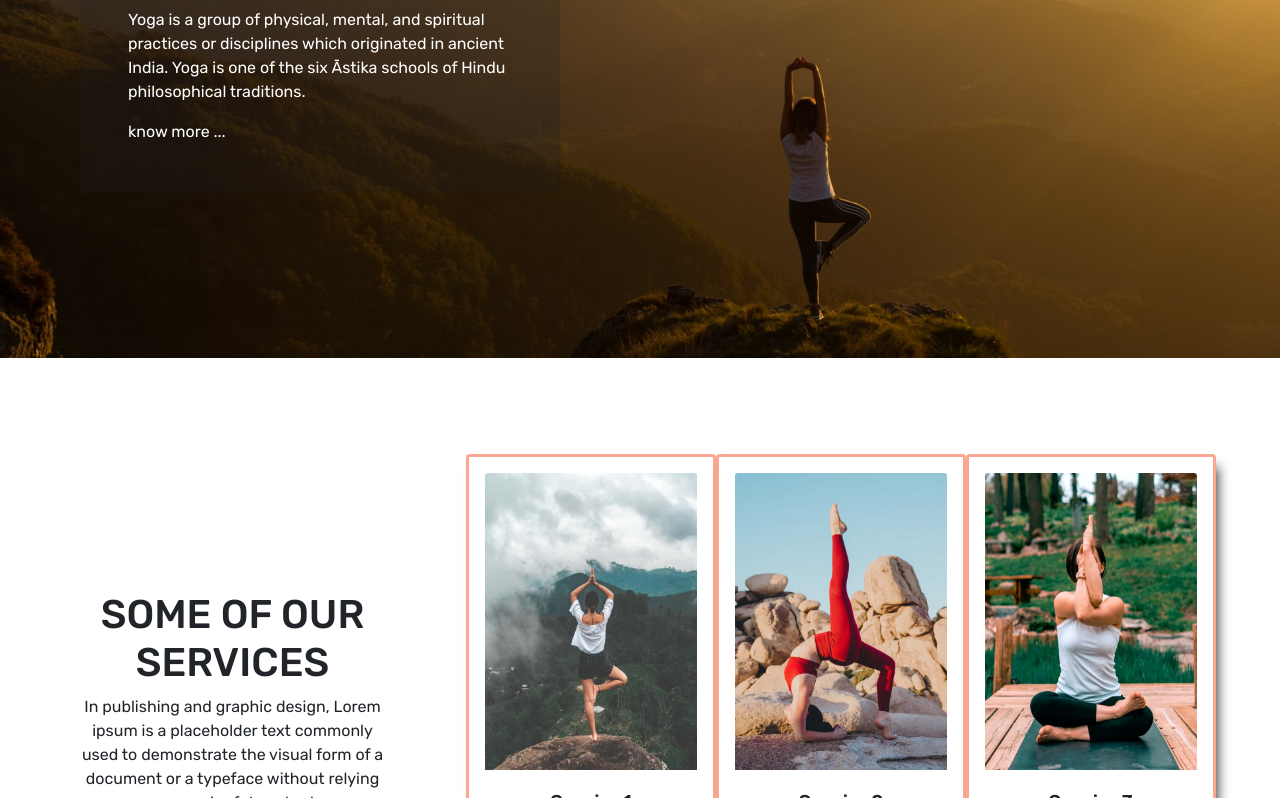
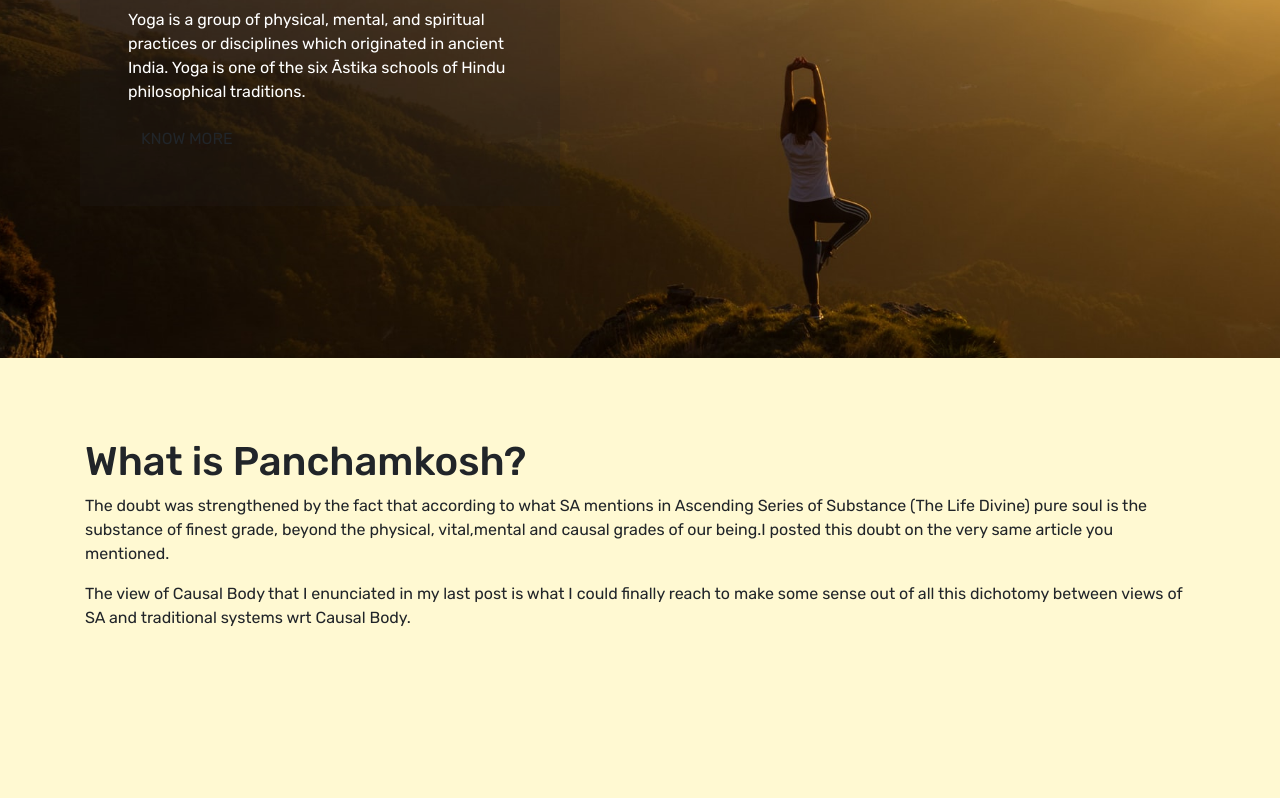
Before and after one commit to karankumarshreds/P_Posh_React, a React (Create React App) app: page / in a window 1280 px wide. Shown: the part 382-1180 px from the top of the page. After the commit the page ends 1092 px from the top, so only its background shows below. Built offline with nearby package versions, Linux system fonts and the light colour scheme.

Commit message:
Added WHAT IS Component

```diff
--- a/src/App.css
+++ b/src/App.css
@@ -1,6 +1,7 @@
 .App {
   user-select: none;
 }
-.App-card {
-  margin-top: 5rem !important;
+.App-pancham {
+  margin-top: 5rem;
+  margin-bottom: 5rem;
 }
--- a/src/App.js
+++ b/src/App.js
@@ -5,12 +5,15 @@ import './App.css';
 import Navbar from './Components/Navbar/Navbar';
 import Banner from './Components/Banner/Banner';
 import Card from './Components/Card/Card';
+import Pancham from './Components/Pancham/Pancham';
+
 function App() {
   return (
     <div className="App">
       <Navbar />
       <Banner />
-      <div className="App-card"><Card /></div>
+      <div className="App-pancham"><Pancham /></div>
+      {/* <div className="App-card"><Card /></div> */}
 
       {/* <header className="App-header">
         <img src={logo} className="App-logo" alt="logo" />
--- a/src/Components/Banner/Banner.js
+++ b/src/Components/Banner/Banner.js
@@ -16,7 +16,7 @@ class Banner extends Component {
                 <div className="tab-pane fade show active" id="nav-home" role="tabpanel" aria-labelledby="nav-home-tab">
                     <h1>Yoga</h1>
                     <p>Yoga is a group of physical, mental, and spiritual practices or disciplines which originated in ancient India. Yoga is one of the six Āstika schools of Hindu philosophical traditions.</p>
-                    <a>know more ... </a>
+                    <a><button className="btn">KNOW MORE</button></a>
                 </div>
 
                 <div className="tab-pane fade" id="nav-profile" role="tabpanel" aria-labelledby="nav-profile-tab">
--- a/src/Components/Card/Card.css
+++ b/src/Components/Card/Card.css
@@ -17,6 +17,10 @@
 .Card-heading {
     width: 40%;
     padding-right: 5rem;
+
+}
+.Card-heading h1 {
+  color: rgb(255, 131, 109) ;
 }
 @media only screen and (max-width: 890px) {
     .Card-heading{
--- /dev/null
+++ b/src/Components/Pancham/Pancham.js
@@ -0,0 +1,22 @@
+import React, {Component} from 'react';
+import './Pancham.css';
+
+class Pancham extends Component {
+    render() {
+        return (
+            <div className="Pancham container">
+                <h1>What is Panchamkosh?</h1>
+                <p>The doubt was strengthened by the fact that according to what
+                    SA mentions in Ascending Series of Substance (The Life Divine)
+                    pure soul is the substance of finest grade, beyond the physical,
+                    vital,mental and causal grades of our being.I posted this doubt
+                    on the very same article you mentioned.</p>
+                <p>The view of Causal Body that I enunciated in my last post is what
+                     I could finally reach to make some sense out of all this dichotomy
+                      between views of SA and traditional systems wrt Causal Body.</p>
+            </div>
+        )
+    }
+}
+
+export default Pancham;
--- a/src/index.css
+++ b/src/index.css
@@ -3,7 +3,7 @@ body {
   font-family: 'Rubik', sans-serif;
   -webkit-font-smoothing: antialiased;
   -moz-osx-font-smoothing: grayscale;
-  background-color: white;
+  background-color: rgb(255, 249, 210);
 }
 
 code {
```
Also changed, not shown: src/Components/Pancham/Pancham.css (added).
